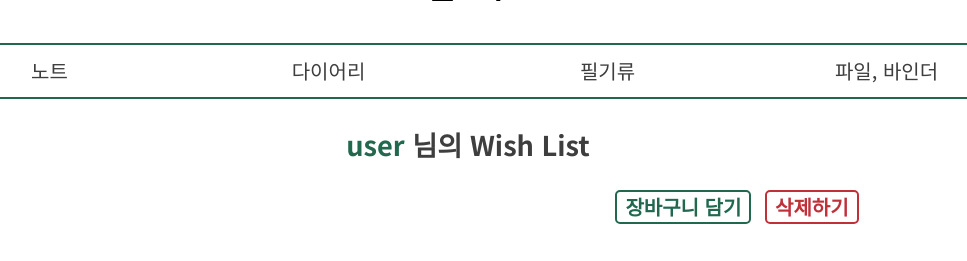
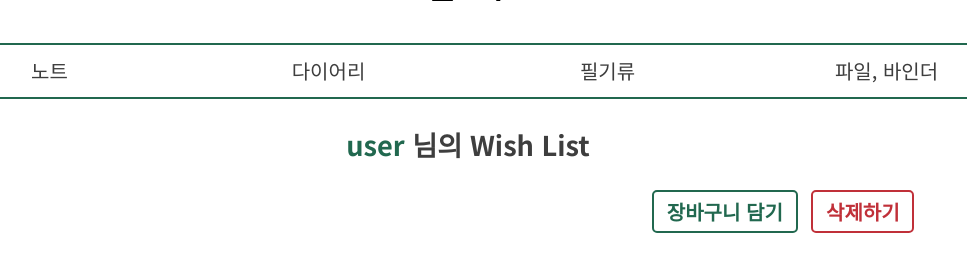
Before and after one commit to hyejinny97/TBT, a Django app: template accounts/templates/accounts/wishlist.html in a window 1280 px wide. Shown: the part 162-423 px from the top of the page, without its empty margins (172-1139 px from the left). Run offline with Django 3.2, Linux system fonts and the light colour scheme; the template is opened without the code that fills it, so the values that code supplies are empty; some libraries are stand-ins or nearby versions.

Commit message:
wishlist 디자인 수정

```diff
--- a/static/styles/wishlist.css
+++ b/static/styles/wishlist.css
@@ -1,7 +1,7 @@
 @import url(./main.css);
 
 .containers {
-  padding: 0rem 15%;
+  padding: 0 10%;
 }
 
 .title {
@@ -20,7 +20,7 @@
 
 .cart__btn {
   margin-right: 0.5rem;
-  padding: 0.3rem 0.5rem;
+  padding: 0.6rem 0.8rem;
   background-color: transparent;
   color: var(--main);
   font-weight: 600;
@@ -35,7 +35,7 @@
 }
 
 .delete__btn {
-  padding: 0.3rem 0.5rem;
+  padding: 0.6rem 0.8rem;
   background-color: transparent;
   color: var(--highlight);
   font-weight: 600;
@@ -81,7 +81,9 @@ li {
 
 .wishlist__box {
   width: 25%;
+  padding: 0 1rem;
   margin-top: 1rem;
+  margin-bottom: 1rem;
   text-align: center;
 }
 
@@ -98,6 +100,7 @@ li {
 
 /* 하위 멘트 */
 .ment {
+  white-space: nowrap;
   margin: 4rem 0;
 }
 
```
